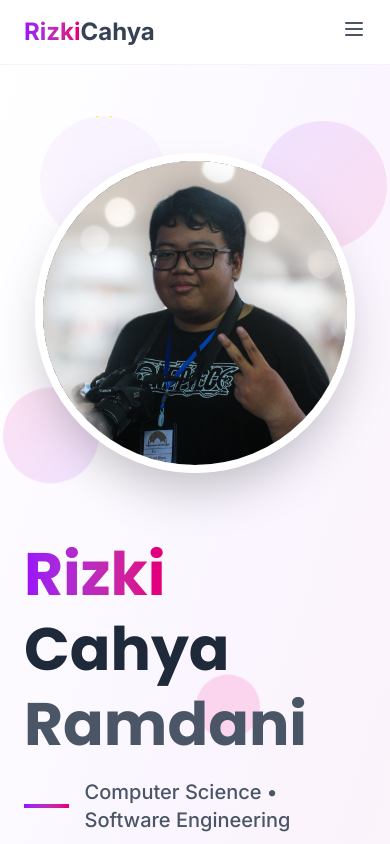
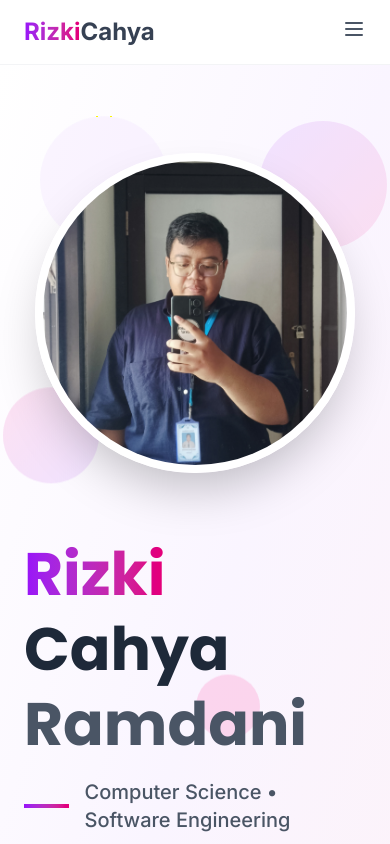
Before and after one commit to rizkicahyaa/WebProfile, a React (Vite) app: page / in a window 390 px wide. Shown: the top 844 px of the page. Built offline with nearby package versions, Linux system fonts and the light colour scheme.

Commit message:
feat: change image & fix responsive image profile

```diff
--- a/src/components/HeroSection.jsx
+++ b/src/components/HeroSection.jsx
@@ -1,5 +1,5 @@
 import React from "react";
-import fotoprofil from "../assets/profile-pic-2.jpg";
+import fotoprofil from "../assets/profile-pic-3.png";
 import { FontAwesomeIcon } from "@fortawesome/react-fontawesome";
 import { faInstagram, faFacebook, faLinkedin, faGithub } from "@fortawesome/free-brands-svg-icons";
 
@@ -24,8 +24,8 @@ export default function HeroSection() {
                             <div className="absolute -bottom-8 -left-8 w-24 h-24 bg-gradient-to-br from-pink-200 to-purple-200 rounded-full opacity-60 animate-bounce"></div>
 
                             {/* Main Profile Image */}
-                            <div className="relative z-10">
-                                <img src={fotoprofil} alt="Foto Profil" className="w-80 h-80 rounded-full object-cover shadow-2xl border-8 border-white" />
+                            <div className="relative z-10 w-80 h-80 sm:w-56 sm:h-56 md:w-100 md:h-100 rounded-full overflow-hidden border-8 border-white shadow-2xl">
+                                <img src={fotoprofil} alt="Foto Profil" className="w-full h-full object-cover" />
                             </div>
                         </div>
                     </div>
```
Also changed, not shown: src/assets/profile-pic-3.png (added).
